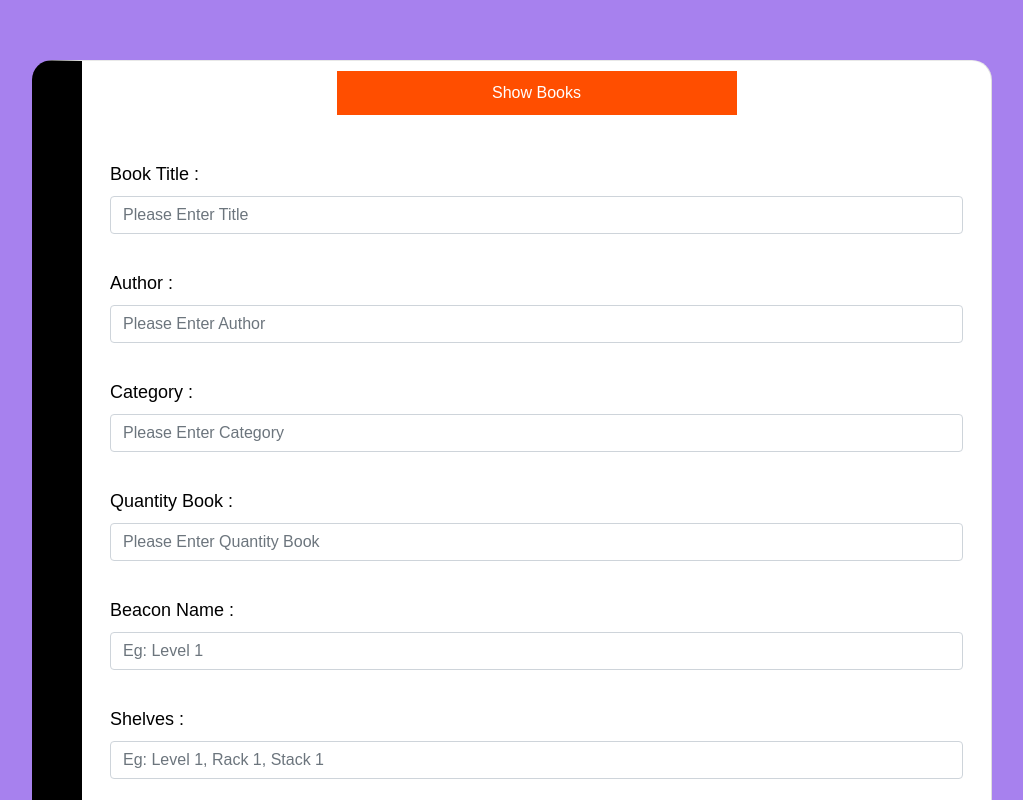
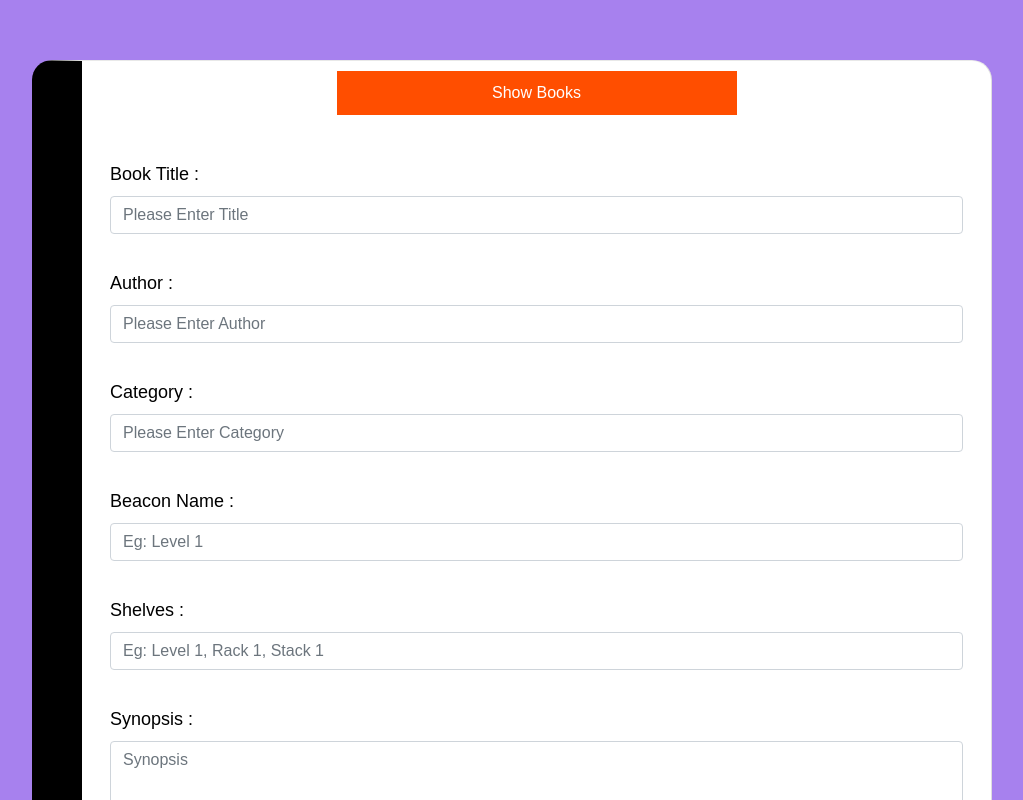
Before and after one commit to nurulalieyah98/websitesv1, a React (Create React App) app: page /create in a window 1280 px wide. Shown: the top 800 px of the page, without its empty margins (128-1151 px from the left). Built offline with nearby package versions, Linux system fonts and the light colour scheme.

Commit message:
updated v3

```diff
--- a/src/App.js
+++ b/src/App.js
@@ -33,7 +33,7 @@ class App extends React.Component{
     {
       const books = [];
       querySnapshot.forEach((doc) => {
-        const {title, author, category, url,shelves, synopsis,beaconName,quantity} = doc.data();
+        const {title, author, category, url,shelves, synopsis,beaconName} = doc.data();
         books.push({
           key: doc.id,
           doc,
@@ -44,7 +44,6 @@ class App extends React.Component{
           shelves,
           synopsis,
           beaconName,
-          quantity,
         });
       });
       this.setState({
@@ -138,7 +137,6 @@ class App extends React.Component{
                            <th>Title</th>
                            <th>Author</th>
                            <th>Category</th>
-                           <th>Quantity</th>
                            <th>Shelves</th>
                            <th>Beacon Name</th>
                            <th>Synopsis</th>
@@ -152,7 +150,6 @@ class App extends React.Component{
                              <td><Link to = {`/show/${book.key}`}>{book.title}</Link></td>
                              <td>{book.author}</td>
                              <td>{book.category}</td>
-                             <td>{book.quantity}</td>
                              <td>{book.shelves}</td>
                              <td>{book.beaconName}</td>
                              <td>{book.synopsis}</td>
--- a/src/Components/AddBook.js
+++ b/src/Components/AddBook.js
@@ -19,7 +19,6 @@ class AddBook extends React.Component{
             shelves: '',
             synopsis:'',
             beaconName:'',
-            quantity: '',
             url: '',
             image: [],
             check:0
@@ -34,7 +33,6 @@ class AddBook extends React.Component{
         state[e.target.author] = e.target.value;
         state[e.target.beaconName] = e.target.value;
         state[e.target.title] = e.target.value;
-        state[e.target.quantity] = e.target.value;
         this.setState(state);
     }
     handleChange = (e) =>
@@ -61,7 +59,7 @@ class AddBook extends React.Component{
         if(this.state.check === 1)
         {
             e.preventDefault();
-            const {title,author,synopsis,category,shelves,beaconName,quantity} = this.state;
+            const {title,author,synopsis,category,shelves,beaconName} = this.state;
             this.ref.add({
                 title,
                 author,
@@ -69,7 +67,6 @@ class AddBook extends React.Component{
                 category,
                 shelves,
                 beaconName,
-                quantity: parseInt(this.state.quantity),
                 url: this.state.url
             }).then((docRef)=> {
                 this.setState({
@@ -79,7 +76,6 @@ class AddBook extends React.Component{
                     category:'',
                     shelves:'',
                     beaconName:'',
-                    quantity: parseInt(this.state.quantity),
                     url:''
                 });
                 alert("Book is successfully added")
@@ -97,7 +93,7 @@ class AddBook extends React.Component{
     }
     render()
     {
-        const {title,author,synopsis,category,shelves,beaconName,quantity} = this.state;
+        const {title,author,synopsis,category,shelves,beaconName} = this.state;
         const cardStyles =
         {
             width: '60rem',
@@ -143,11 +139,6 @@ class AddBook extends React.Component{
                     </div>
                     <div>
                        <div className="form-group"></div>
-                        <label htmlFor="name">Quantity Book : </label>
-                        <input type="text" className="form-control" name="quantity" value={quantity} onChange={this.onChange} placeholder="Please Enter Quantity Book"></input>
-                    </div>
-                    <div>
-                       <div className="form-group"></div>
                         <label htmlFor="name">Beacon Name : </label>
                         <input type="text" className="form-control" name="beaconName" value={beaconName} onChange={this.onChange} placeholder="Eg: Level 1"></input>
                     </div>
--- a/src/Components/EditBook.js
+++ b/src/Components/EditBook.js
@@ -19,7 +19,6 @@ class EditBook extends React.Component{
             category:'',
             shelves:'',
             beaconName:'',
-            quantity:'',
             url:'',
             image: null
         }
@@ -39,7 +38,6 @@ class EditBook extends React.Component{
                     category: document.category,
                     shelves: document.shelves,
                     beaconName: document.beaconName,
-                    quantity:document.quantity,
                     url: document.url
                 });
             }
@@ -84,7 +82,6 @@ class EditBook extends React.Component{
         state[e.target.category] = e.target.value;
         state[e.target.author] = e.target.value;
         state[e.target.beaconName] = e.target.value;
-        state[e.target.quantity] = e.target.value;
         state[e.target.title] = e.target.value;
         this.setState({document : state});
     }
@@ -92,7 +89,7 @@ class EditBook extends React.Component{
     onSubmit = (e) =>
     {
         e.preventDefault();
-        const {title,author,synopsis,category,shelves,beaconName,quantity,url} = this.state;
+        const {title,author,synopsis,category,shelves,beaconName,url} = this.state;
         const updateRef = firebase.firestore().collection('books').doc(this.state.key);
         updateRef.set({
             title,
@@ -101,7 +98,6 @@ class EditBook extends React.Component{
             category,
             shelves,
             beaconName,
-            quantity: parseInt(this.state.quantity),
             url
         }).then((docRef)=> {
             this.setState({
@@ -112,7 +108,6 @@ class EditBook extends React.Component{
                 category:'',
                 shelves:'',
                 beaconName:'',
-                quantity: parseInt(this.state.quantity),
                 url:''
             });
             alert("Book is successfully edited")
@@ -188,11 +183,6 @@ class EditBook extends React.Component{
                                 </div>
                                 <div>
                                 <div className="form-group"></div>
-                                    <label htmlFor="name">Quantity Book : </label>
-                                    <input type="text" className="form-control" name="quantity" value={this.state.quantity} onChange={this.onChange} placeholder="Please Enter Quantity Book"></input>
-                                </div>
-                                <div>
-                                <div className="form-group"></div>
                                     <label htmlFor="name">Beacon Name : </label>
                                     <input type="text" className="form-control" name="beaconName" value={this.state.beaconName} onChange={this.onChange} placeholder="Eg: Level 1"></input>
                                 </div>
--- a/src/Components/ShowBook.js
+++ b/src/Components/ShowBook.js
@@ -100,9 +100,6 @@ class Show extends React.Component{
                                 <dt>Category:</dt>
                                 <dd>{this.state.book.category}</dd>
 
-                                <dt>Quantity:</dt>
-                                <dd>{this.state.book.quantity}</dd>
-
                                 <dt>Shelves:</dt>
                                 <dd>{this.state.book.shelves}</dd>
 
```
